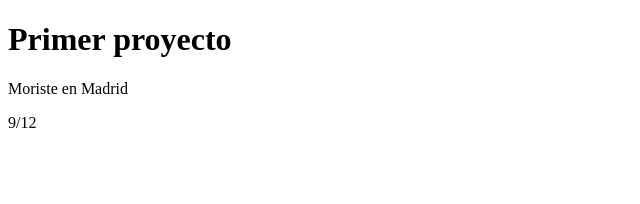
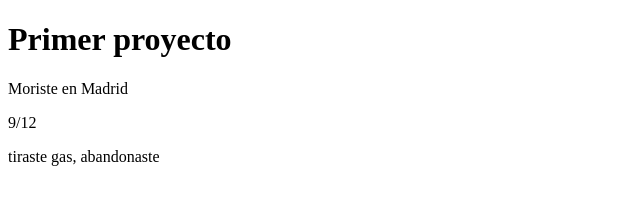
Before and after one commit to lucashrz2/pw1sadasdasdas, a plain HTML site: page index.html in a window 1280 px wide. Shown: the whole page, without its empty margins (0-640 px from the left). Drawn offline with Linux system fonts and the light colour scheme.

Commit message:
tercer ejemplo

```diff
--- a/index.html
+++ b/index.html
@@ -9,5 +9,6 @@
     <h1>Primer proyecto</h1>
     <p>Moriste en Madrid</p>
     <p>9/12</p>
+    <p>tiraste gas, abandonaste</p>
 </body>
 </html>
```
